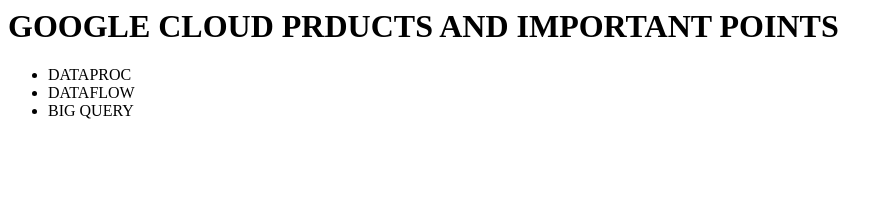
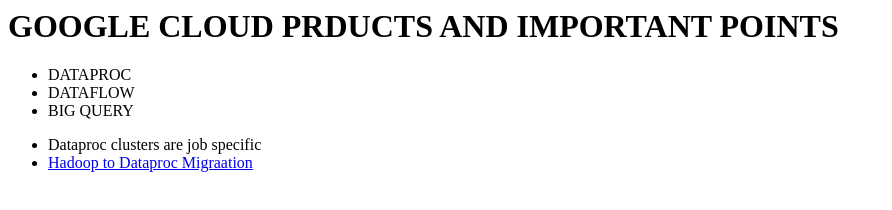
Before and after one commit to prashantbtg05/data-engineer-google-cloud, a plain HTML site: page index.html in a window 1280 px wide. Shown: the whole page, without its empty margins (0-892 px from the left). Drawn offline with Linux system fonts and the light colour scheme.

Commit message:
second commit

```diff
--- a/index.html
+++ b/index.html
@@ -11,5 +11,12 @@
                 <li> BIG QUERY </li>
             </ul>
         </div>
+
+        <div id="dataproc">
+            <ul>
+                <li>Dataproc clusters are job specific</li>
+                <li><a href="https://cloud.google.com/solutions/migration/hadoop/hadoop-gcp-migration-jobs">Hadoop to Dataproc Migraation</a></li>
+            </ul>
+        </div>
     </body>
 </html>
```
